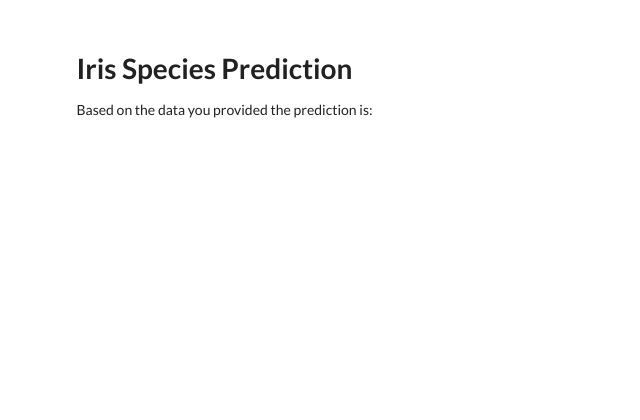
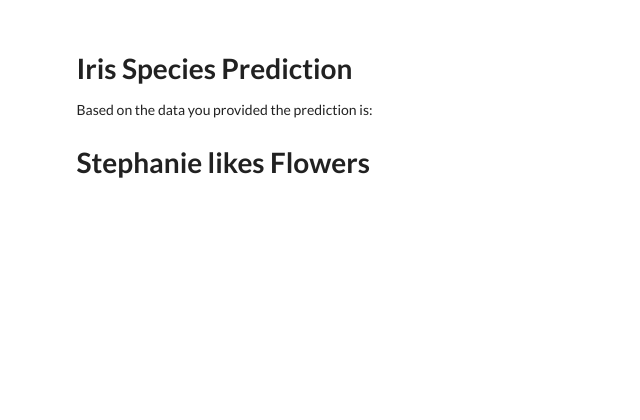
Before and after one commit to stephsch17/Lab06, a Flask app: template templates/predict.html in a window 1280 px wide. Shown: the top 420 px of the page, without its empty margins (0-640 px from the left). Run offline with Flask 2, Linux system fonts and the light colour scheme; the template is opened without the code that fills it, so the values that code supplies are empty.

Commit message:
added Z14 Stephanie comment

```diff
--- a/templates/predict.html
+++ b/templates/predict.html
@@ -10,6 +10,8 @@
 
   <h1>Iris Species Prediction</h1>
   <p> Based on the data you provided the prediction is: </p>
+
+  <h1> Stephanie likes Flowers</h1>
     <div class="row justify-content-md-center">
        <div class="ui small image", style="text-align: center">
             {% if prediction_result == 0 %}
```
